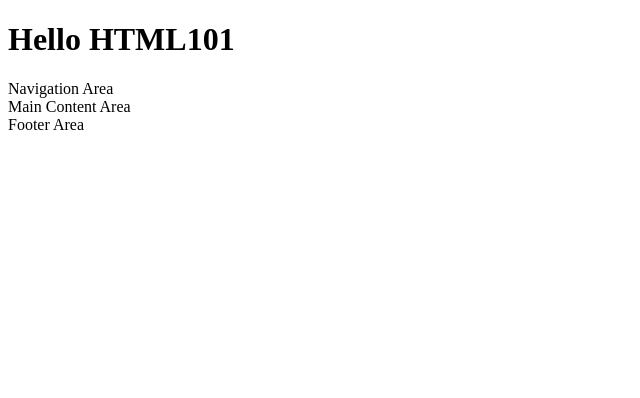
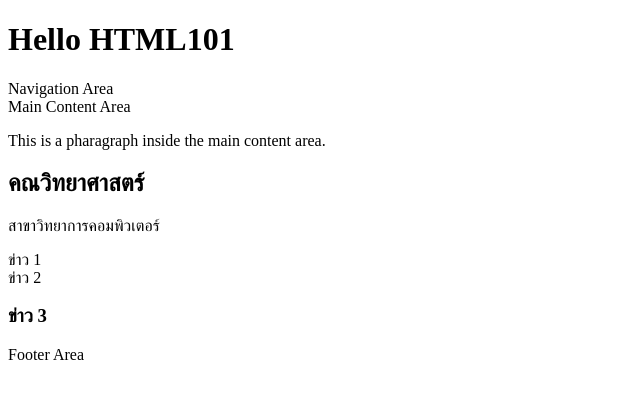
Before and after one commit to woonwai359/web, a plain HTML site: page index.html in a window 1280 px wide. Shown: the whole page, without its empty margins (0-640 px from the left). Drawn offline with Linux system fonts and the light colour scheme.

Commit message:
edit text

```diff
--- a/index.html
+++ b/index.html
@@ -15,6 +15,18 @@
         </nav>
         <div>
                 Main Content Area
+                <p> This  is a pharagraph inside the main content area.</p>
+                <h2>คณวิทยาศาสตร์</h2>
+                <p>สาขาวิทยาการคอมพิวเตอร์</p>
+                <div>
+                    </h3>ข่าว 1</h3>
+                </div>
+                <div>
+                    </h3>ข่าว 2</h3>
+                </div>
+                <div>
+                    <h3>ข่าว 3</h3>
+                </div>
         </div>
 
          <footer>
```
